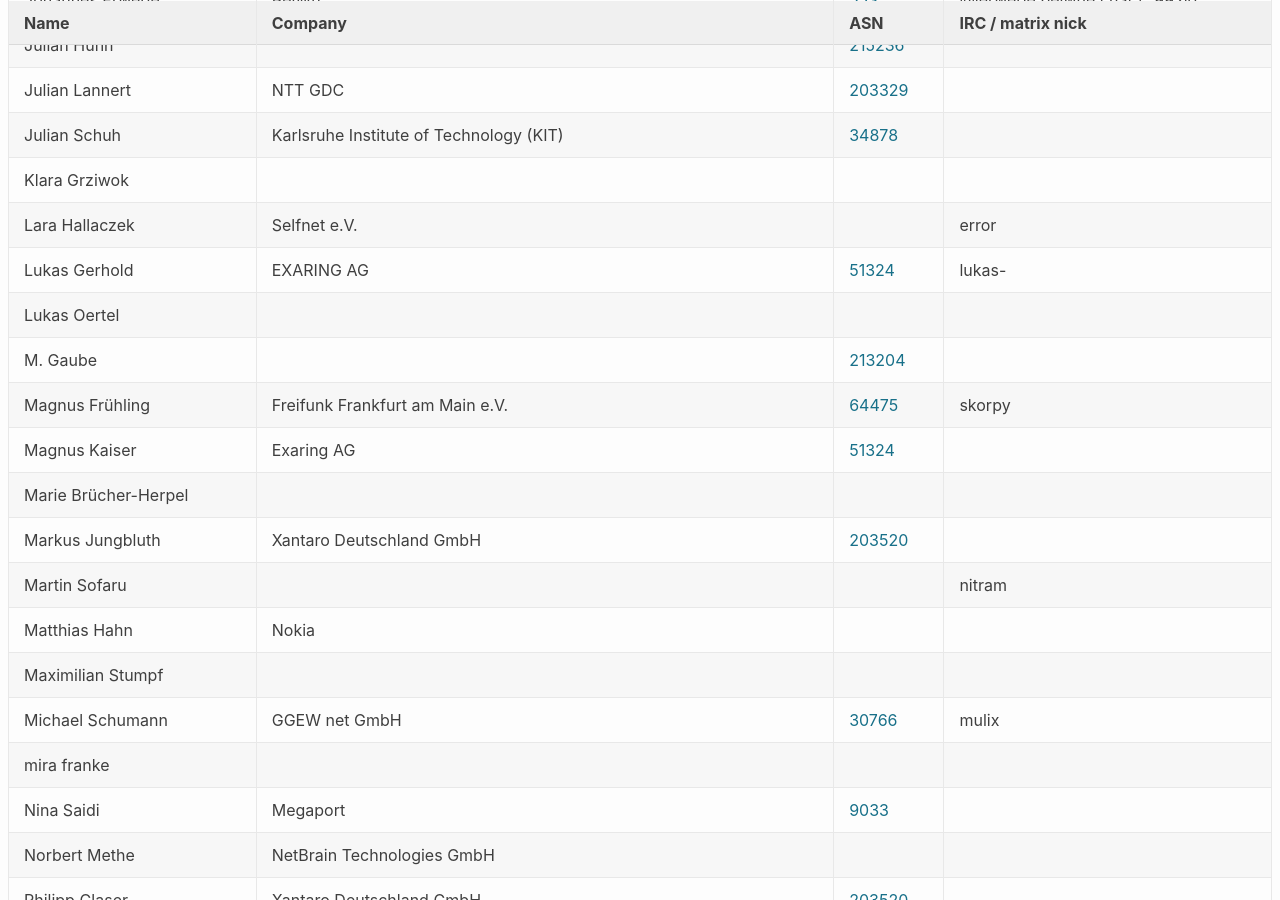
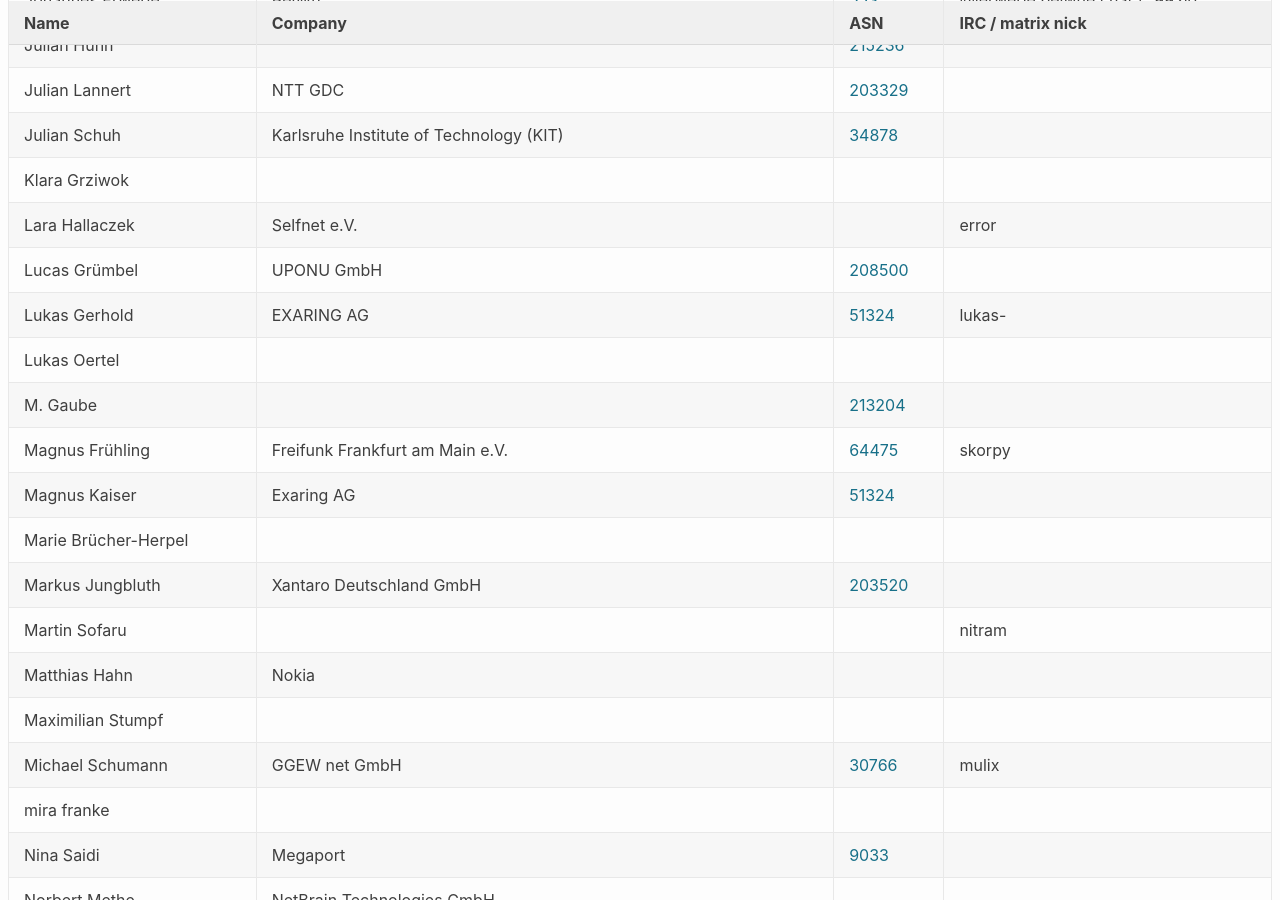
Before and after one commit to denog/pretix-attendeelist, a Jekyll site: the page built from denogmeetup25-01/index.markdown, in a window 1280 px wide and 900 px high, scrolled down 976 px. Built offline with Jekyll 4.4.1, drawn with Linux system fonts in a browser that asks for light colours.

Commit message:
Latest data: Tue Jan 28 16:10:54 UTC 2025

```diff
--- a/_data/attendees_denogmeetup25-01.json
+++ b/_data/attendees_denogmeetup25-01.json
@@ -156,6 +156,12 @@
     "asn": null
   },
   {
+    "name": "Lucas Grümbel",
+    "company": "UPONU GmbH",
+    "irc": null,
+    "asn": "208500"
+  },
+  {
     "name": "Lukas Gerhold",
     "company": "EXARING AG",
     "irc": "lukas-",
```
